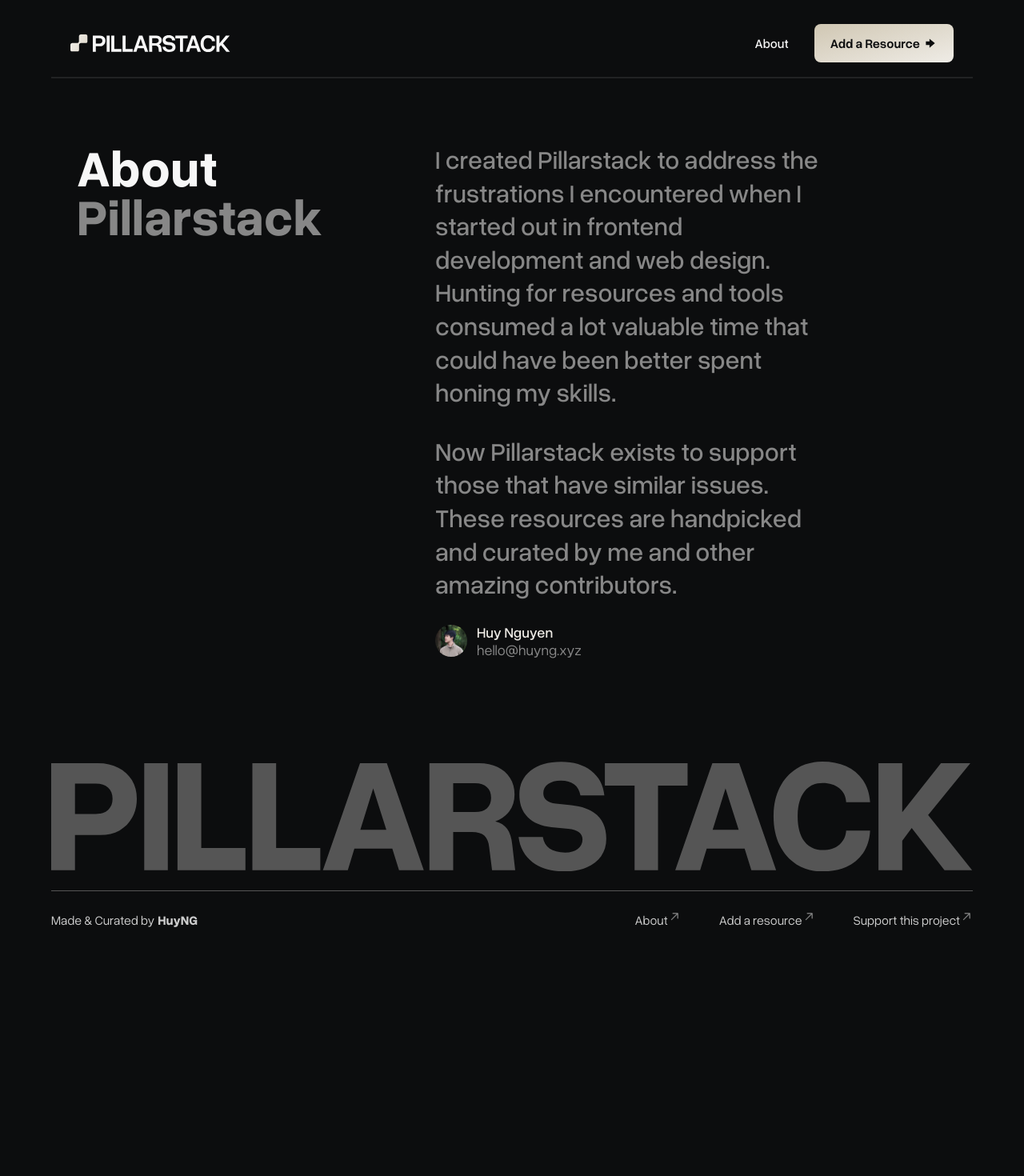
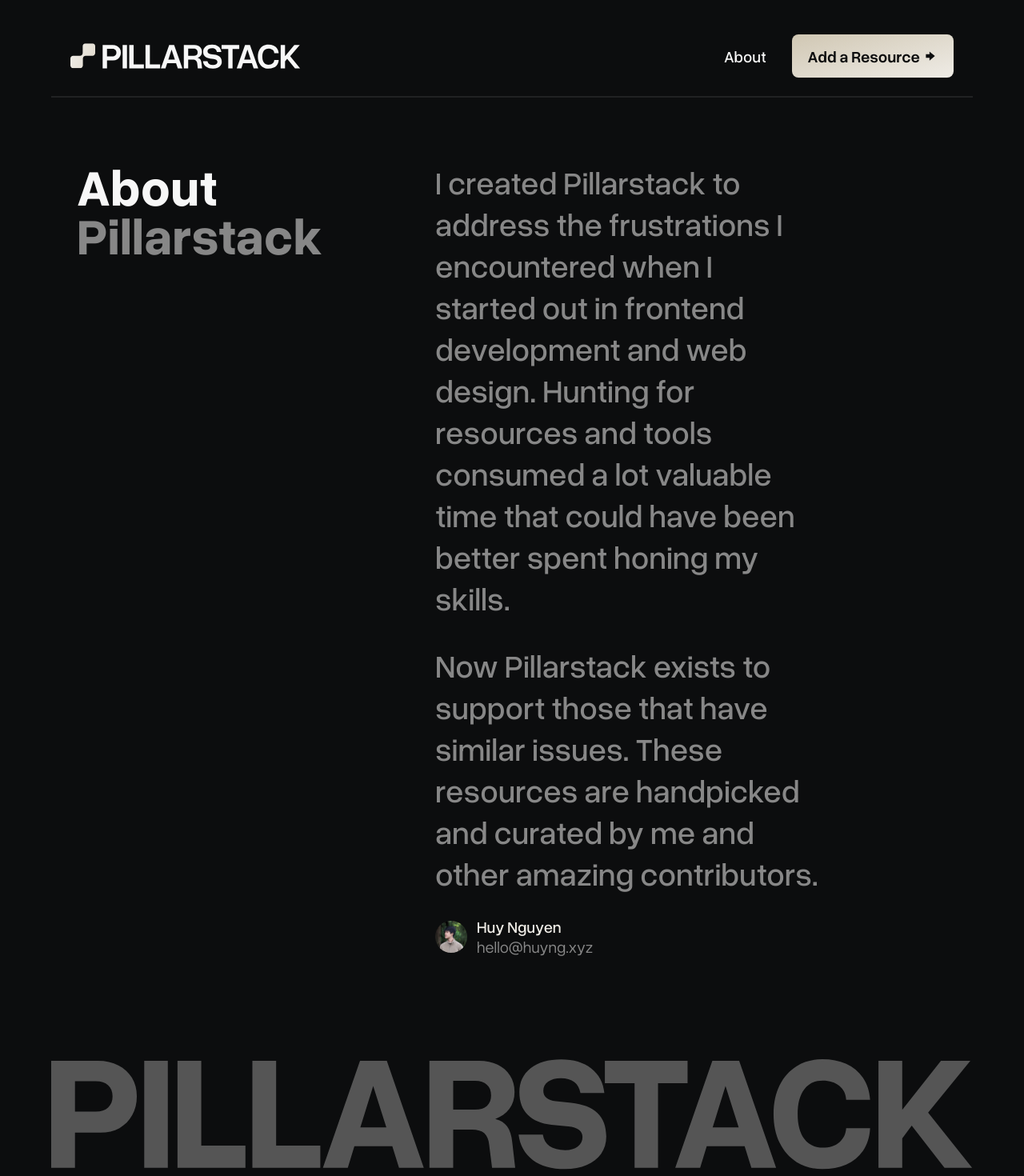
Before and after one commit to by-huy/Pillarstack, a Next.js app: page /about in a window 1280 px wide. Shown: the top 1470 px of the page at 80% size. Before the commit the page ends 1218 px from the top, so only its background shows below. Built offline with nearby package versions, Linux system fonts and the light colour scheme.

Commit message:
responsiveness

```diff
--- a/src/app/about/page.jsx
+++ b/src/app/about/page.jsx
@@ -24,7 +24,7 @@
           About <span className="text-light-gray">Pillarstack</span>
         </h1>
       </div>
-      <div className=" col-start-6 col-span-5 max-w-xl lg:max-w-none text-h5 md:text-h4 leading-[130%] text-light-gray font-medium space-y-7">
+      <div className=" col-start-6 col-span-5 max-w-xl lg:max-w-none text-h5 md:text-h4 xl:text-h3 2xl:text-h2 leading-[130%] text-light-gray font-medium space-y-7">
         <p className="space-y-8 flex flex-col">
           <span>
             I created Pillarstack to address the frustrations I encountered when
@@ -48,7 +48,7 @@
               alt="profile headshot of Huy Nguyen "
             />
           </div>
-          <div className="text-primary text-base font-medium flex flex-col">
+          <div className="text-primary text-base xl:text-h6 2xl:text-h5 font-medium flex flex-col">
             <p className=" leading-tight">Huy Nguyen</p>
             <CopyToClipboard text="hello@huyng.xyz" onCopy={handleCopy}>
               <span className="leading-tight text-light-gray font-normal cursor-pointer hover:underline">
--- a/src/app/globals.css
+++ b/src/app/globals.css
@@ -27,7 +27,7 @@
   }
 
   .section-padding {
-    @apply  px-8 sm:px-[5%];
+    @apply  px-6 sm:px-[5%];
   }
 
   h1,
--- a/src/components/Button/Button.jsx
+++ b/src/components/Button/Button.jsx
@@ -6,7 +6,7 @@
     <Link
       href={href}
       {...props}
-      className="text-bg rounded-lg font-semibold bg-gradient-to-br from-gradient to-primary group px-5 py-3 flex items-center gap-x-1 flex-shrink-0 transition-all duration-200"
+      className="text-bg rounded-lg font-semibold bg-gradient-to-br from-gradient to-primary group sm:px-5 sm:py-3 px-3 py-2 flex items-center gap-x-1 flex-shrink-0 transition-all duration-200 text-base xl:text-h6 2xl:text-h5"
     >
       <span>{children}</span>
       <div className="relative overflow-hidden ">
--- a/src/components/Card/ResourceCard.jsx
+++ b/src/components/Card/ResourceCard.jsx
@@ -21,16 +21,16 @@
       </div>
       <div className=" bg-dark-charcoal p-6 flex justify-between items-center">
         <div>
-          <h2 className="font-semibold text-h6">{title}</h2>
+          <h2 className="font-semibold text-h6 xl:text-h5 2xl:text-h4">{title}</h2>
           <div className="tags">
             {tagNames.map((tag, index) => (
-              <span className="pr-2 text-xs text-light-gray" key={index}>
+              <span className="pr-2 text-xs xl:text-sm 2xl:text-base text-light-gray" key={index}>
                 {tag}
               </span>
             ))}
           </div>
         </div>
-        <div className="flex items-center justify-center px-3 py-1 bg-primary rounded-full text-super-dark-gray font-semibold text-xs">
+        <div className="flex items-center justify-center px-3 py-1 bg-primary rounded-full text-super-dark-gray font-semibold text-xs xl:text-sm 2xl:text-base">
           <span>{category.fields.category}</span>
         </div>
       </div>
--- a/src/components/Footer/Footer.jsx
+++ b/src/components/Footer/Footer.jsx
@@ -38,7 +38,7 @@
         <FooterTitle />
       </div>
       <div className="flex flex-col sm:flex-row items-start justify-between pt-6 pb-10 text-text">
-        <div className="space-x-1 pb-4 flex w-56">
+        <div className="space-x-1 pb-4 flex w-56 xl:w-96 text-base xl:text-h6 2xl:text-h5">
           <span className="w-fit flex-nowrap whitespace-nowrap">Made & Curated by</span>
           <Link
             className="font-bold relative overflow-y-hidden w-full group h-fit"
@@ -46,12 +46,12 @@
             href="https://www.huyng.xyz"
           >
             <span className="flex group-hover:-translate-y-5 group-hover:opacity-0 transition-all ease-in-out-circ duration-500">HuyNG</span>
-            <span className="absolute inset-0 group-hover:translate-y-0 translate-y-5 transition-all ease-in-out-circ duration-500 underline flex-nowrap whitespace-nowrap">HuyNG :)</span>
+            <span className="absolute inset-0 group-hover:translate-y-0 translate-y-5 xl:translate-y-8 transition-all ease-in-out-circ duration-500 underline flex-nowrap whitespace-nowrap">HuyNG :)</span>
           </Link>
         </div>
         <ul className="grid sm:grid-cols-2 lg:flex gap-x-12 gap-y-2">
           {links.map((link) => (
-            <li key={link.id} className="flex group">
+            <li key={link.id} className="flex group text-base xl:text-h6 2xl:text-h5">
               {link.id === 2 || link.id === 4 ? (
                 <Link
                   className="group"
--- a/src/components/Header/Navbar.jsx
+++ b/src/components/Header/Navbar.jsx
@@ -6,15 +6,15 @@
 export default function Navbar() {
   return (
     <header className=" border-b-2 border-b-dim-gray border-opacity-30">
-      <nav className=" px-6 pt-1 pb-2  border-gray border-opacity-20 mt-4  flex items-center justify-between">
+      <nav className="px-0 sm:px-6 pt-1 pb-2 xl:pb-4 2xl:pb-6 border-gray border-opacity-20 mt-4 xl:mt-8 2xl:mt-10  flex items-center justify-between">
         <Link aria-label="Back to Home" href="/">
           <LogoSimple />
           <LogoFull />
         </Link>
         <div className="flex items-center gap-x-8">
-          <Link className="font-medium hidden sm:block relative overflow-hidden group h-fit" href="/about">
+          <Link className="font-medium hidden sm:block relative overflow-hidden group h-fit text-base xl:text-h6 2xl:text-h5" href="/about">
             <span className="flex group-hover:-translate-y-5 group-hover:opacity-0 transition-all ease-in-out-circ duration-500">About</span>
-            <span className="absolute inset-0 group-hover:translate-y-0 translate-y-5 transition-all ease-in-out-circ duration-500 underline">About</span>
+            <span className="absolute inset-0 group-hover:translate-y-0 translate-y-5 xl:translate-y-8 transition-all ease-in-out-circ duration-500 underline">About</span>
 
           </Link>
           <Button target="_blank" href="https://forms.gle/PftXkai3sNZquWu68">Add a Resource</Button>
--- a/src/components/SVGs/Logofull.jsx
+++ b/src/components/SVGs/Logofull.jsx
@@ -3,7 +3,7 @@
 export const LogoFull = () => {
   return (
     <svg
-        className="hidden md:block"
+        className="hidden md:block xl:w-72 2xl:w-96"
       width="200"
       height="68"
       viewBox="0 0 613 68"
--- a/src/components/TabNavigation/TabButtons.jsx
+++ b/src/components/TabNavigation/TabButtons.jsx
@@ -27,7 +27,7 @@
         onClick={() => {
           router.push("/", { scroll: false });
         }}
-        className={`py-1 px-4 flex gap-x-1 font-medium items-center border border-dim-gray rounded-full hover:border-text transition-all text-sm ${
+        className={`py-1 px-4 flex gap-x-1 font-medium items-center border border-dim-gray rounded-full hover:border-text transition-all text-sm xl:text-h6 2xl:text-h5 ${
           activeCategory === "" ? "bg-accent text-bg" : " bg-bg text-accent"
         }`}
       >
```
